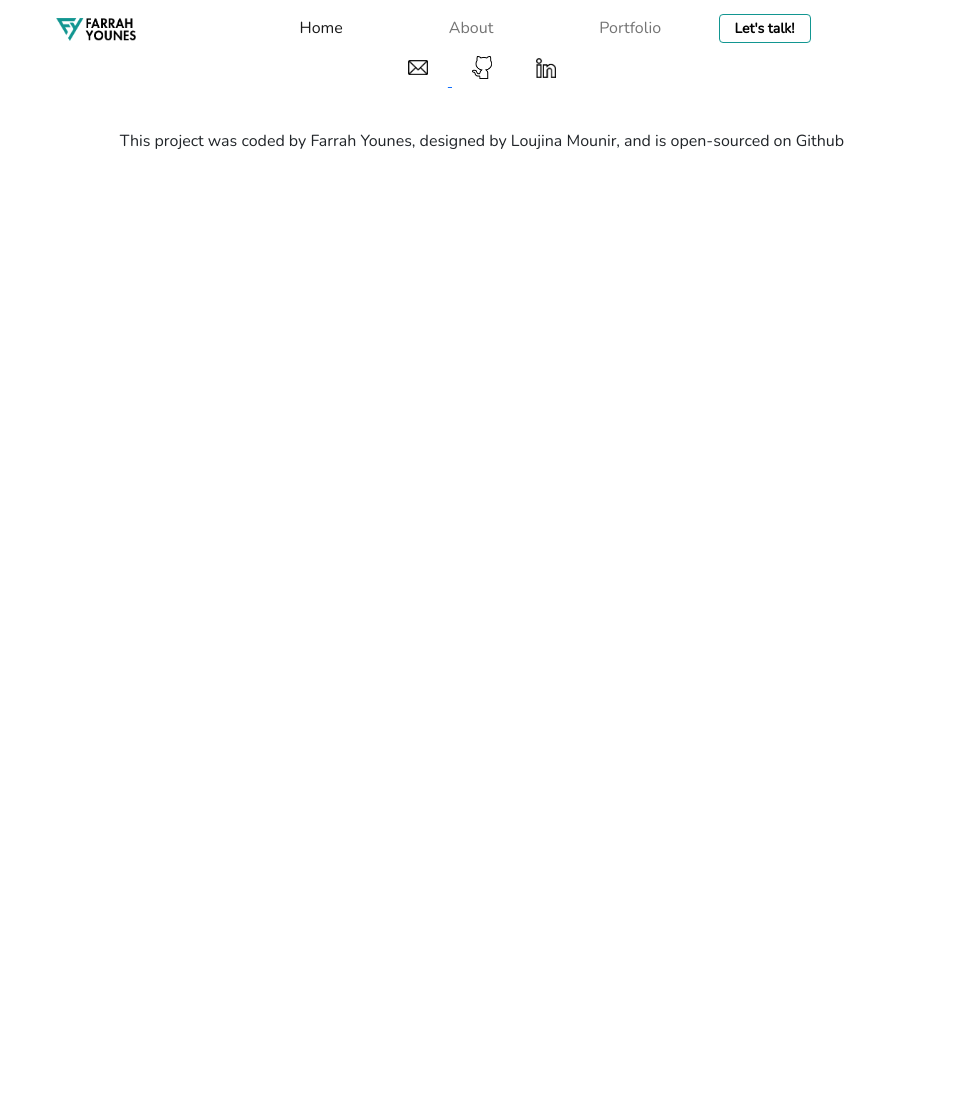
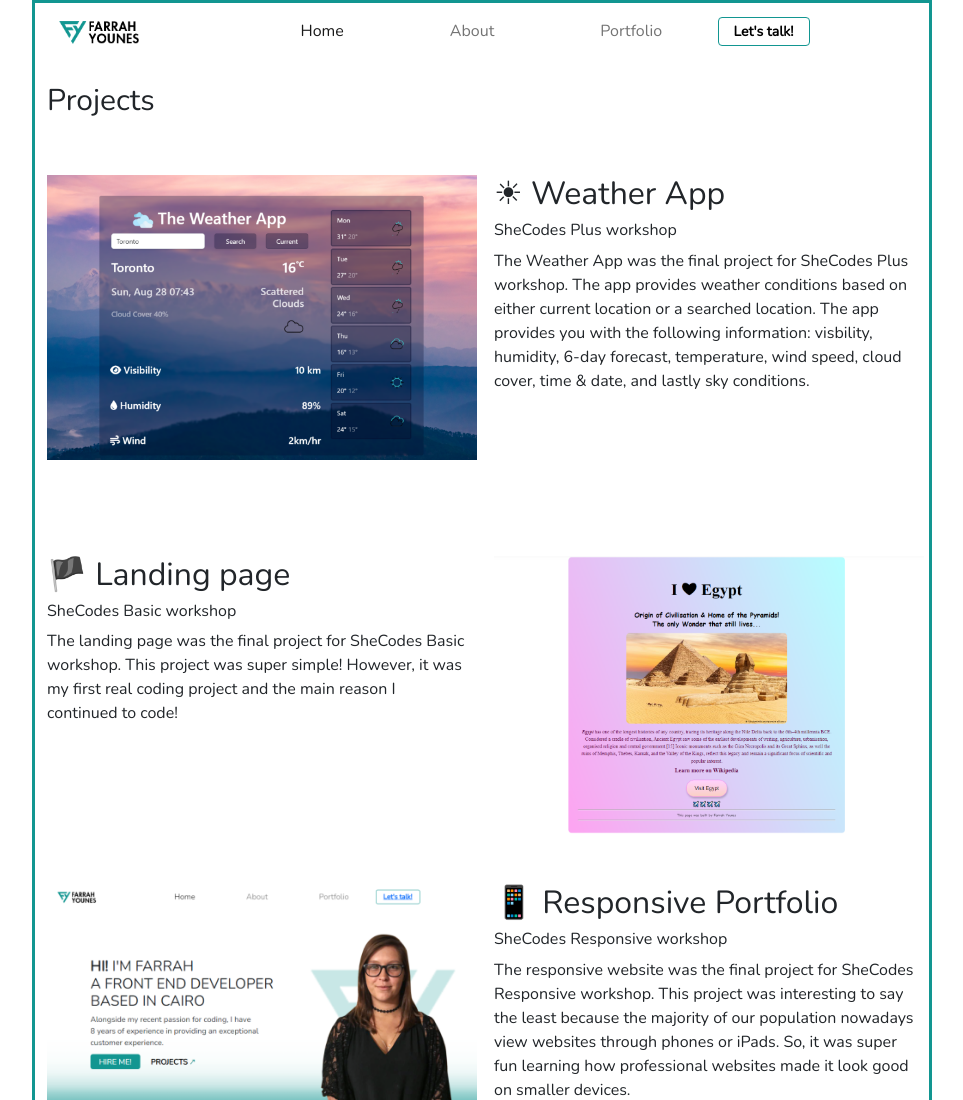
Before and after one commit to farrahyounes/portfolio-project, a plain HTML site: page work.html in a window 1280 px wide. Shown: the top 1100 px of the page, without its empty margins (158-1121 px from the left). Before the commit the page ends 800 px from the top, so only its background shows below. Drawn offline with nearby package versions, Linux system fonts and the light colour scheme.

Commit message:
Created portfolio page

```diff
--- a/styles/portfolio.css
+++ b/styles/portfolio.css
@@ -142,4 +142,6 @@ h5 {
 
 .container {
   width: 900px;
+  border: solid;
+  border-color: var(--main-branding-color);
 }
--- a/work.html
+++ b/work.html
@@ -60,6 +60,75 @@
           </div>
         </div>
       </nav>
+      <div class="portfolio">
+        <h1 class="mt-4">Projects</h1>
+        <div class="row">
+          <div class="col-md-6 mt-5 mb-5">
+            <img src="images/weather-app.png" alt="" width="430" />
+          </div>
+          <div class="col-md-6 mt-5">
+            <h2>☀ Weather App</h2>
+            <h6>SheCodes Plus workshop</h6>
+            <p>
+              The Weather App was the final project for SheCodes Plus workshop.
+              The app provides weather conditions based on either current
+              location or a searched location. The app provides you with the
+              following information: visbility, humidity, 6-day forecast,
+              temperature, wind speed, cloud cover, time & date, and lastly sky
+              conditions.
+            </p>
+          </div>
+        </div>
+        <div class="row mt-5 mb-5">
+          <div class="col-md-6">
+            <h2>🏴 Landing page</h2>
+            <h6>SheCodes Basic workshop</h6>
+            <p>
+              The landing page was the final project for SheCodes Basic
+              workshop. This project was super simple! However, it was my first
+              real coding project and the main reason I continued to code!
+            </p>
+          </div>
+          <div class="col-md-6">
+            <img src="images/landing-page.png" alt="" width="430" />
+          </div>
+        </div>
+        <div class="row mt-5 mb-5">
+          <div class="col-md-6">
+            <img src="images/responsive-web.png" alt="" width="430" />
+          </div>
+          <div class="col-md-6">
+            <h2>📱 Responsive Portfolio</h2>
+            <h6>SheCodes Responsive workshop</h6>
+            <p>
+              The responsive website was the final project for SheCodes
+              Responsive workshop. This project was interesting to say the least
+              because the majority of our population nowadays view websites
+              through phones or iPads. So, it was super fun learning how
+              professional websites made it look good on smaller devices.
+            </p>
+          </div>
+        </div>
+        <h2>Coming soon</h2>
+        <div class="row mt-5 mb-5">
+          <div class="col-md-6">
+            <h2>🔠 Dictionary App</h2>
+            <h6>SheCodes React workshop</h6>
+          </div>
+          <div class="col-md-6">
+            <img src="images/dictionary.png" alt="" width="430" />
+          </div>
+        </div>
+        <div class="row mt-5 mb-5">
+          <div class="col-md-6">
+            <img src="images/translation.PNG" alt="" width="430" />
+          </div>
+          <div class="col-md-6">
+            <h2>🤳 Translation App</h2>
+            <h6>SheCodes React workshop</h6>
+          </div>
+        </div>
+      </div>
       <div class="footer">
         <a href="mailto:farrahyounes@outlook.com">
           <img src="images/email.png" alt="" width="60px" class="socials" />
```
Also changed, not shown: images/dictionary.png (added), images/landing-page.png (added), images/responsive-web.png (added), images/translation.PNG (added), images/weather-app.png (added).
